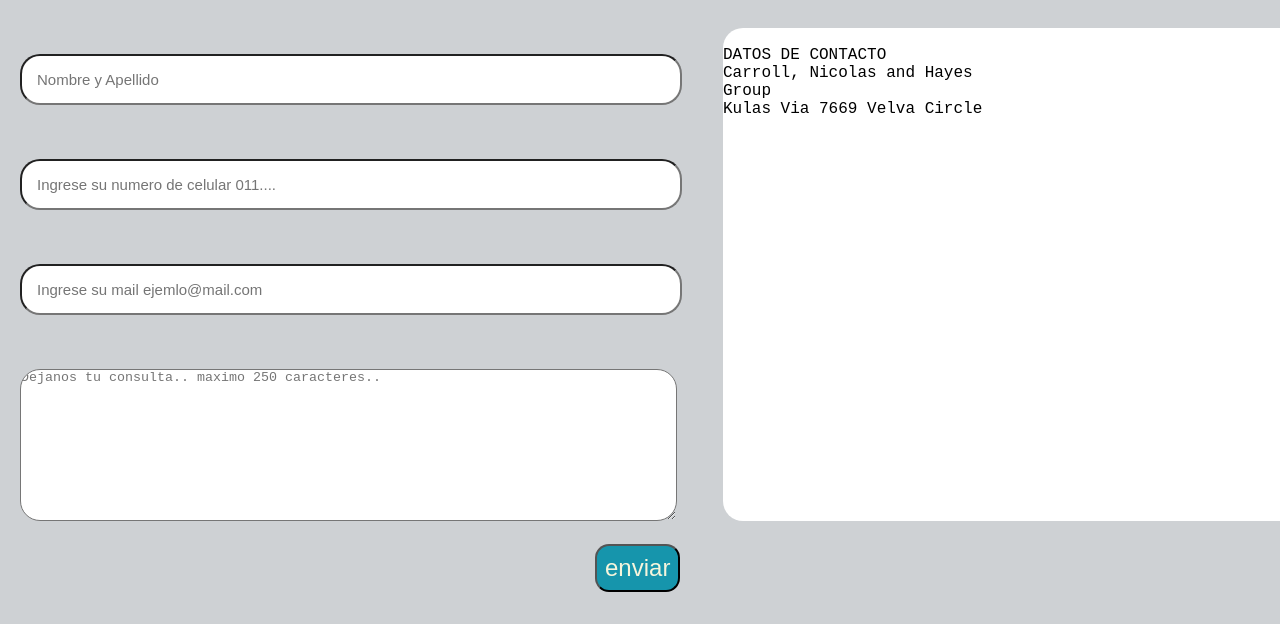
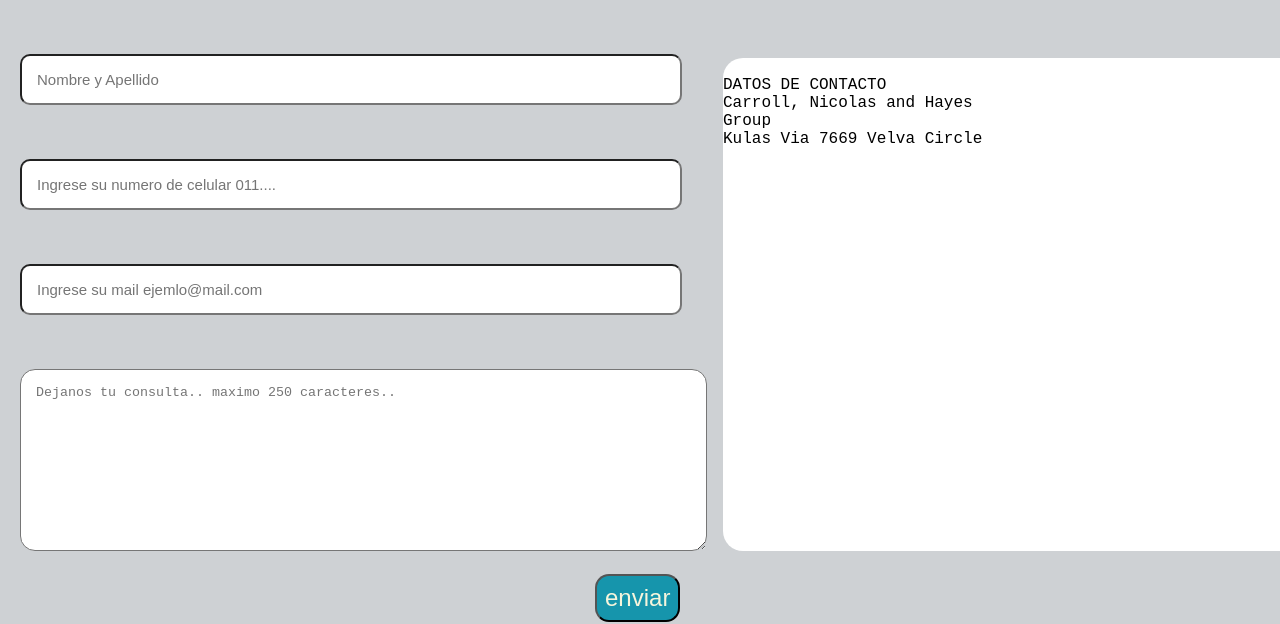
Before and after one commit to braty66/Trabajo-Practico-1era-Parte, a plain HTML site: page contacto.html in a window 1280 px wide. Shown: the part 206-830 px from the top of the page. Drawn offline with Linux system fonts and the light colour scheme; a web font is replaced by a local one.

Commit message:
margenes en contacto

```diff
--- a/css/stile.css
+++ b/css/stile.css
@@ -349,12 +349,13 @@ footer{
     font-size: 15px;
     padding: 15px;
     right: 50px;
-    border-radius: 20px 20px 20px 20px;
+    border-radius: 10px 10px 10px 10px;
     width: 662px;
 }
 
 #areaContacto{
-    border-radius:  20px 20px 20px 20px;
+    border-radius:  15px 15px 15px 15px;
+    padding: 15px;
 }
 
 #enviar{
```
